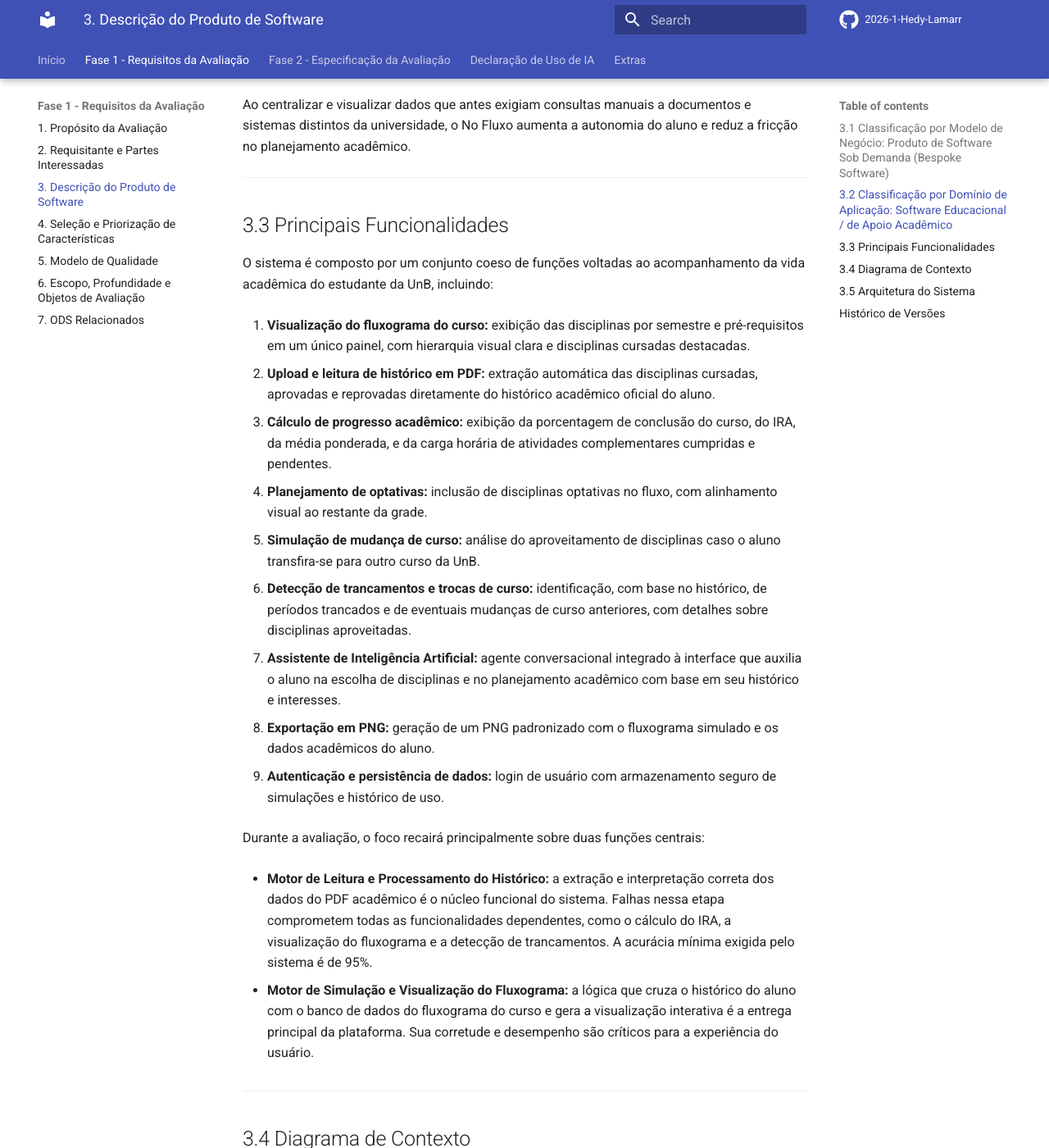
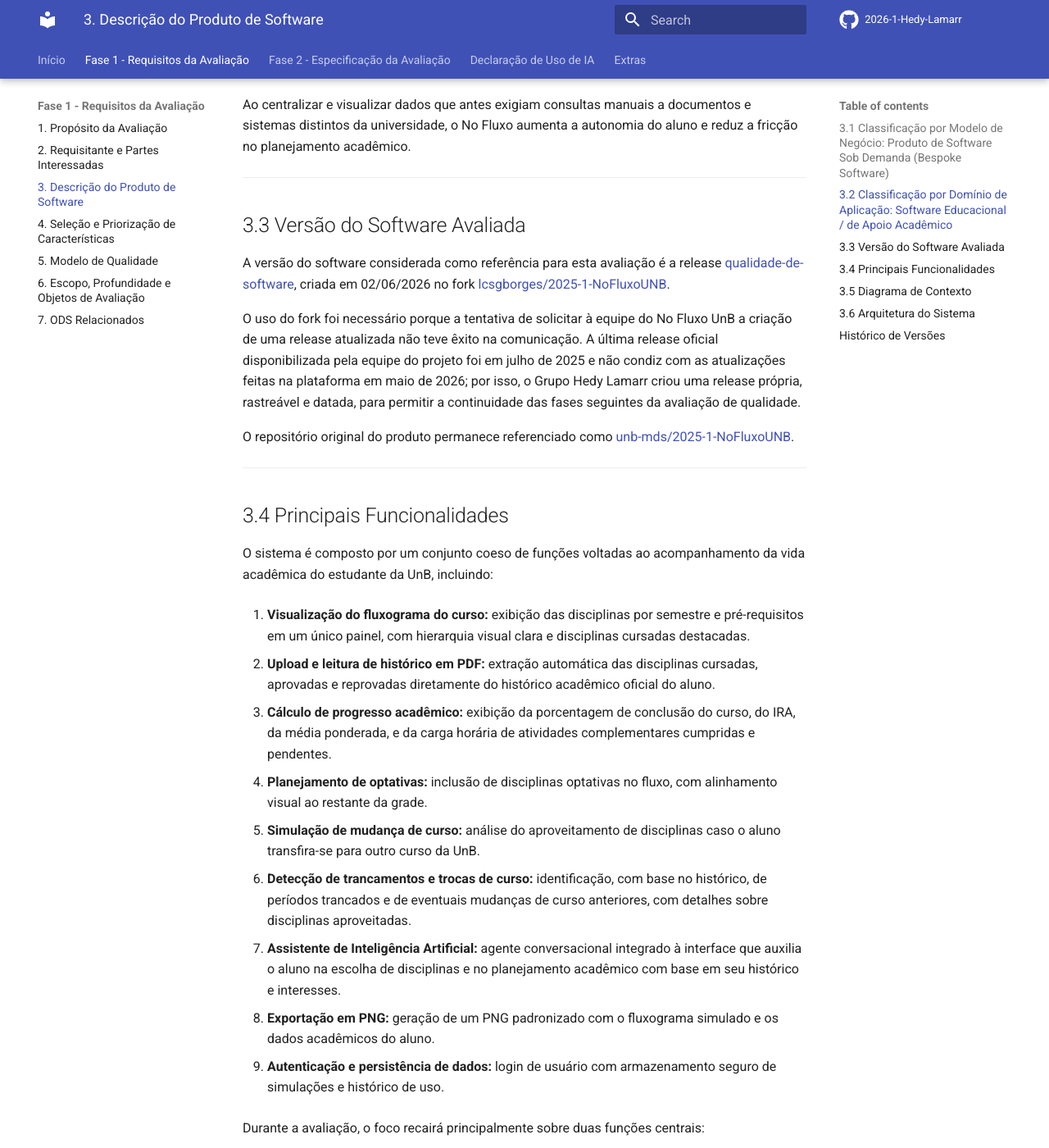
Before and after one commit to FCTE-Qualidade-de-Software-1/2026-1_T01_HEDY_LAMAR, an MkDocs documentation site: the page built from docs/fase1/03_descricao_produto.md, in a window 1280 px wide and 1400 px high, scrolled down 884 px. Shown: the whole window at 82% size. Built offline with MkDocs 1.6.1 and Material for MkDocs 9.7.7, drawn with Linux system fonts in a browser that asks for light colours; comment, search, counter and statistics services are not loaded; some of the changed text lies outside the part shown.

Commit message:
docs: update evaluation references and include details about the analyzed software release

```diff
--- a/docs/fase1/03_descricao_produto.md
+++ b/docs/fase1/03_descricao_produto.md
@@ -20,7 +20,17 @@
 
 ---
 
-## 3.3 Principais Funcionalidades
+## 3.3 Versão do Software Avaliada
+
+A versão do software considerada como referência para esta avaliação é a release [qualidade-de-software](https://github.com/lcsgborges/2025-1-NoFluxoUNB/releases/tag/qualidade-de-software), criada em 02/06/2026 no fork [lcsgborges/2025-1-NoFluxoUNB](https://github.com/lcsgborges/2025-1-NoFluxoUNB).
+
+O uso do fork foi necessário porque a tentativa de solicitar à equipe do No Fluxo UnB a criação de uma release atualizada não teve êxito na comunicação. A última release oficial disponibilizada pela equipe do projeto foi em julho de 2025 e não condiz com as atualizações feitas na plataforma em maio de 2026; por isso, o Grupo Hedy Lamarr criou uma release própria, rastreável e datada, para permitir a continuidade das fases seguintes da avaliação de qualidade.
+
+O repositório original do produto permanece referenciado como [unb-mds/2025-1-NoFluxoUNB](https://github.com/unb-mds/2025-1-NoFluxoUNB).
+
+---
+
+## 3.4 Principais Funcionalidades
 
 O sistema é composto por um conjunto coeso de funções voltadas ao acompanhamento da vida acadêmica do estudante da UnB, incluindo:
 
@@ -66,7 +76,7 @@
 
 ---
 
-## 3.5 Arquitetura do Sistema
+## 3.6 Arquitetura do Sistema
 
 A Figura 2 apresenta a arquitetura do No Fluxo UnB disponibilizada pela equipe responsável pelo sistema. A representação evidencia a separação entre frontend, backend, banco de dados, integração com SIGAA, repositório local e fluxo RAG utilizado pelo assistente inteligente.
 
@@ -90,5 +100,6 @@
 
 | Versão | Data | Descrição | Autor |
 |---|---|---|---|
+| `1.3` | 03/06/2026 | Inclusão da release do fork utilizada como versão analisada do No Fluxo UnB | [Lucas Guimarães](https://github.com/lcsgborges) |
 | `1.2` | 03/06/2026 | Inclusão da arquitetura do sistema disponibilizada pela equipe do No Fluxo UnB | [Lucas Guimarães](https://github.com/lcsgborges) |
 | `1.1` | 03/06/2026 | Revisão e ajustes de acordo com a avaliação da Fase 1 feita pelos alunos da disciplina que avaliaram o Grupo Hedy Lamarr | [Lucas Guimarães](https://github.com/lcsgborges) |
```
Also changed, not shown: other parts of docs/fase1/03_descricao_produto.md (+1 -1 lines), README.md (+2 -0 lines), docs/fase1/06_escopo_profundidade_e_objetos_de_avaliacao.md (+6 -1 lines), docs/fase2/00_aplicacao_gqm.md (+6 -1 lines), docs/index.md (+4 -0 lines).
